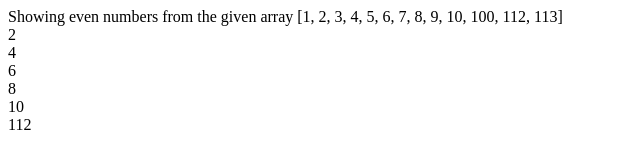
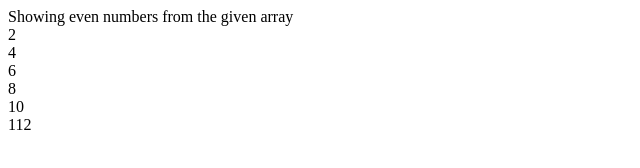
Before and after one commit to sreegodavarthi/Codechallenge, a plain HTML site: page index.html in a window 1280 px wide. Shown: the whole page, without its empty margins (0-640 px from the left). Drawn offline with Linux system fonts and the light colour scheme.

Commit message:
Final changes

```diff
--- a/index.html
+++ b/index.html
@@ -11,7 +11,7 @@
 
 <body>
     <header>
-        Showing even numbers from the given array [1, 2, 3, 4, 5, 6, 7, 8, 9, 10, 100, 112, 113]
+        Showing even numbers from the given array
     </header>
 
     <div ng-controller="myCtrl">
@@ -19,7 +19,6 @@
         <div ng-bind="number"></div>
     </div>
     </div>
-
 </body>
 
 </html>
```
Also changed, not shown: 1 other file.
